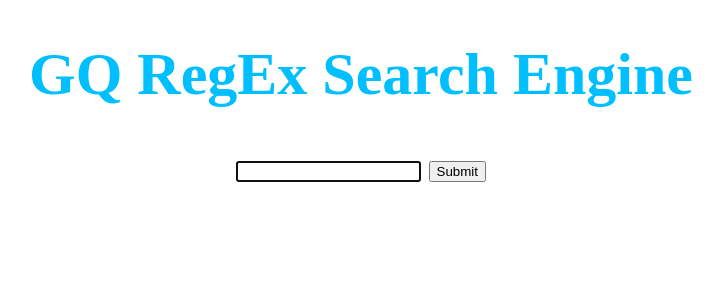
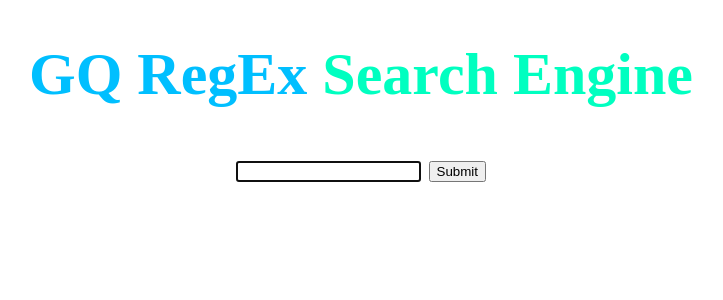
Before and after one commit to leoncheng57/GQ, a Flask app: page / in a window 1280 px wide. Shown: the part 108-408 px from the top of the page, without its empty margins (279-1002 px from the left). Run offline with Flask 2, Linux system fonts and the light colour scheme.

Commit message:
colorssssz

```diff
--- a/templates/index.html
+++ b/templates/index.html
@@ -5,7 +5,7 @@
 
 {% block contents %}
 <center>
-<h1><font style="impact" color="#00bfff">GQ RegEx Search Engine</font></h1>
+<h1><font style="impact" color="#00bfff">GQ RegEx</font><font style="impact" color="#00ffc0"> Search Engine</font></h1>
 <form>
   <input type="text" name="search" {% if text %}value="{{ request.args.get('search') }}"{% endif %} autofocus>
   <input type="submit">
```
